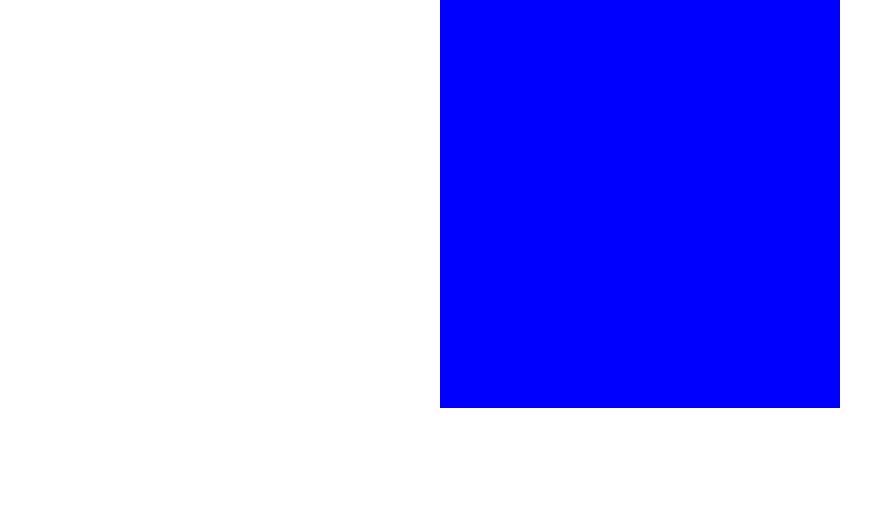
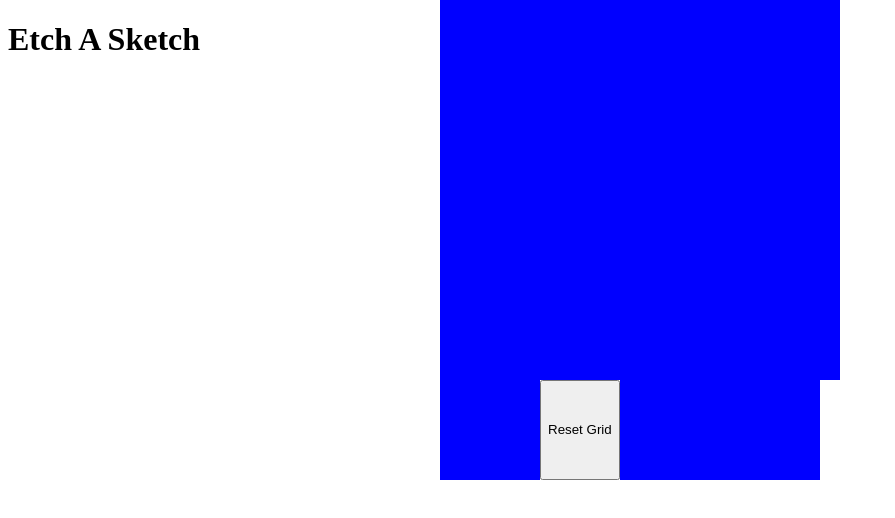
Before and after one commit to aravinds11/etch-a-sketch, a plain HTML site: page index.html in a window 1280 px wide. Shown: the whole page, without its empty margins (0-895 px from the left). Drawn offline with Linux system fonts and the light colour scheme.

Commit message:
Add grid class and reset button

```diff
--- a/index.html
+++ b/index.html
@@ -7,10 +7,11 @@
     <link rel="stylesheet" href="style.css">
 </head>
 <body>
+    <h1>Etch A Sketch</h1>
     <div class="grid-container">
-
+        <div class="grid" id="grid"></div>
+        <button id="resetButton">Reset Grid</button>
     </div>
-
     <script src="script.js"></script>
 </body>
 </html>
```
